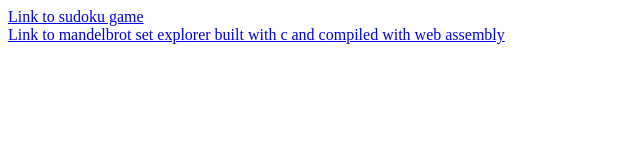
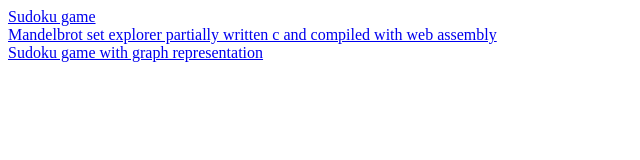
Before and after one commit to dbryan17/dbryan17.github.io, a plain HTML site: page index.html in a window 1280 px wide. Shown: the whole page, without its empty margins (0-640 px from the left). Drawn offline with Linux system fonts and the light colour scheme.

Commit message:
added link

```diff
--- a/index.html
+++ b/index.html
@@ -11,10 +11,13 @@
 
     <body>
       <div>
-      <a href="./sudoku/">Link to sudoku game</a>
+      <a href="./sudoku/">Sudoku game</a>
     </div>
     <div>
-      <a href="./mandelbrotwasm/">Link to mandelbrot set explorer built with c and compiled with web assembly</a>
+      <a href="./mandelbrotwasm/">Mandelbrot set explorer partially written c and compiled with web assembly</a>
+    </div>
+    <div>
+      <a href="./sudokuGraph/">Sudoku game with graph representation</a>
     </div>
 
     </body>
```
Also changed, not shown: 1 other file.
